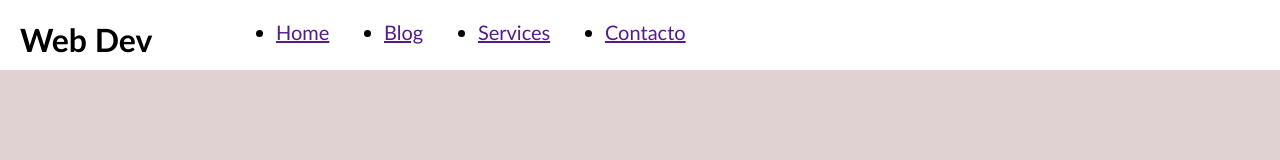
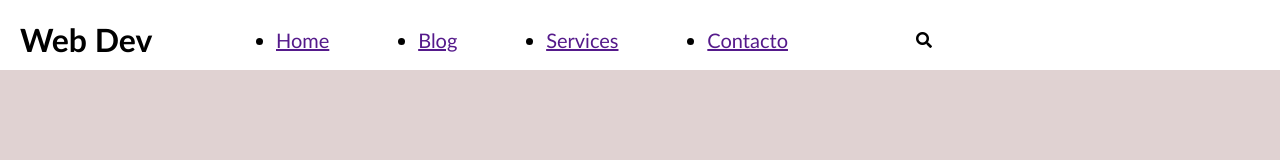
Before and after one commit to miguellvc/web, a plain HTML site: page index.html in a window 1280 px wide. Shown: the top 160 px of the page. Drawn offline with Linux system fonts and the light colour scheme.

Commit message:
Se creo el search Fix #1

```diff
--- a/index.html
+++ b/index.html
@@ -4,6 +4,8 @@
     <meta charset="UTF-8">
     <meta http-equiv="X-UA-Compatible" content="IE=edge">
     <link rel="stylesheet" href="main.css">
+
+    <link rel="stylesheet" href="https://cdnjs.cloudflare.com/ajax/libs/font-awesome/5.15.1/css/all.min.css" integrity="sha512-+4zCK9k+qNFUR5X+cKL9EIR+ZOhtIloNl9GIKS57V1MyNsYpYcUrUeQc9vNfzsWfV28IaLL3i96P9sdNyeRssA==" crossorigin="anonymous" />
     <meta name="viewport" content="width=device-width, initial-scale=1.0">
     <title>Web</title>
 </head>
@@ -12,6 +14,7 @@
     <header id="header">
         <div id="logo">
             <h1>Web Dev</h1>
+
         </div>
         <nav id="navbar">
             <ul>
@@ -21,6 +24,11 @@
                <li><a href="">Contacto</a></li>
             </ul>
         </nav>
+
+        <div id="search">
+            <span><i class="fa fa-search" aria-hidden="true"></i></span>
+            <!-- <h1>Busqueda</h1> -->
+        </div>
     </header>
 
 </body>
--- a/style.scss
+++ b/style.scss
@@ -14,19 +14,24 @@ body {
 
 #header{
     display: grid;
-    grid-template-columns: repeat(2, 20% 80%);
+    grid-template-columns: repeat(3, 20% 50% 30%);
     width: 100%;
     height: 30px;
     padding: 20px;
     background:$color-primario;
-
+    align-items: center;
+    // margin: 0px auto;
     #navbar {
         ul{
-            width: 40%;
+            width: 80%;
             display: flex;
             flex-wrap: wrap;
             justify-content: space-between;
             font-size: 20px;
         }
     }
+
+    #search{
+        // background-color: red;
+    }
 }
```
Also changed, not shown: main.css, 1 other file.
